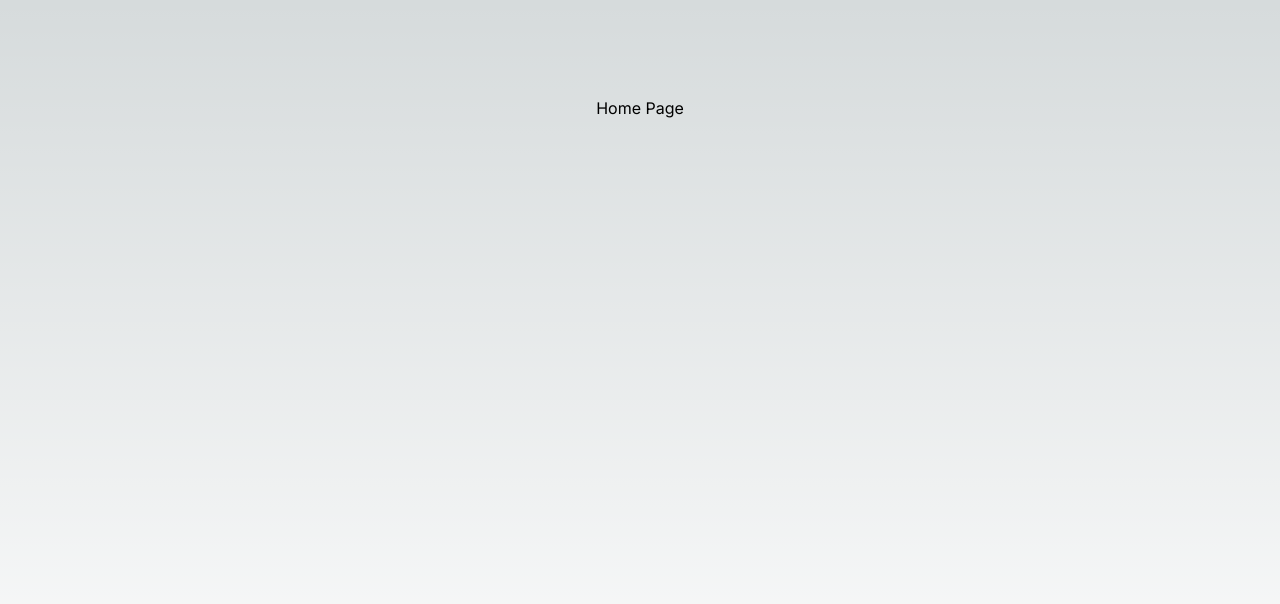
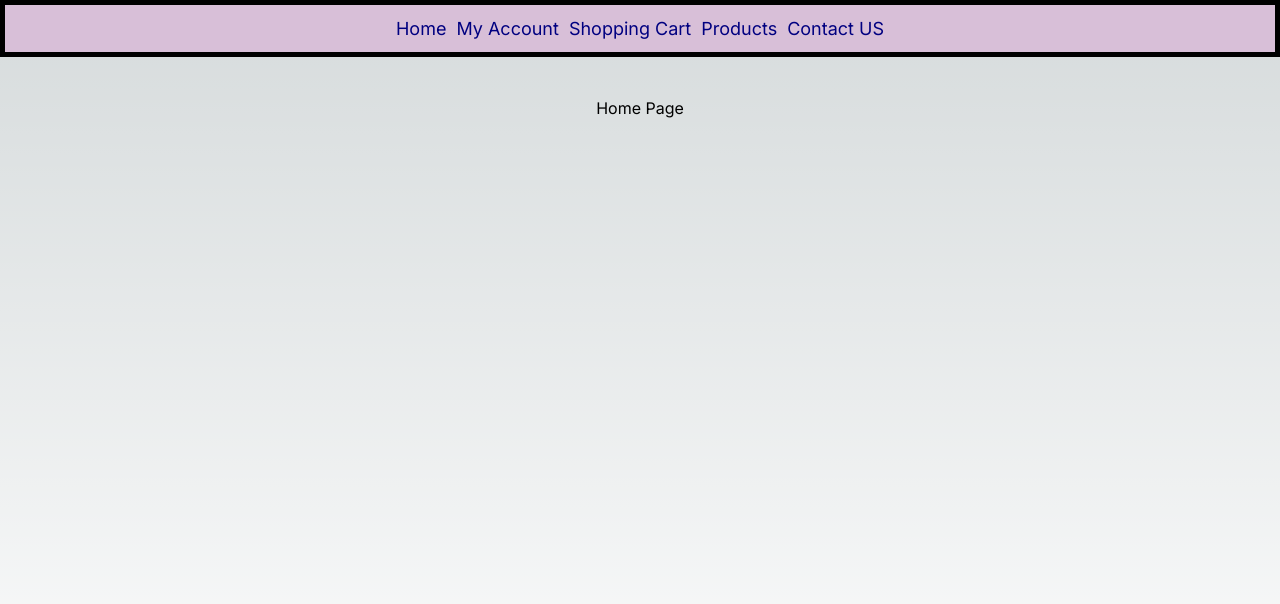
Before and after one commit to garrettWinter/electronic-empire, a Next.js app: page / in a window 1280 px wide. Shown: the top 604 px of the page. Built offline with nearby package versions, Linux system fonts and the light colour scheme.

Commit message:
Created a basic header component and added to layout file for easier page navigation.

```diff
--- /dev/null
+++ b/app/components/Header.js
@@ -0,0 +1,54 @@
+import { wrap } from "module";
+import Link from "next/link";
+
+
+import { useRouter } from 'next/navigation'
+
+export default async function Header() {
+  return (
+    <header>
+      <nav style={{
+        display: 'flex',
+        flexWrap: 'wrap',
+        color: 'navy',
+        backgroundColor: 'thistle',
+        justifyContent: 'center',
+        flexDirection: 'row',
+        position: 'fixed',
+        width: '100%',
+        border: '5px solid black',
+        padding: '10px 5px',
+        top: 0
+      }}>
+        <ul>
+          <li style={{
+            display: 'inline',
+            padding: '5px',
+            fontSize: 'large',
+          }}><a href="http://localhost:3000" >Home</a></li>
+          <li style={{
+            display: 'inline',
+            padding: '5px',
+            fontSize: 'large',
+          }}><a href="http://localhost:3000/accounts">My Account</a></li>
+          <li style={{
+            display: 'inline',
+            padding: '5px',
+            fontSize: 'large',
+          }}><a href="http://localhost:3000/cart">Shopping Cart</a></li>
+          <li style={{
+            display: 'inline',
+            padding: '5px',
+            fontSize: 'large',
+          }}><a href="http://localhost:3000/products">Products</a></li>
+          <li style={{
+            display: 'inline',
+            padding: '5px',
+            fontSize: 'large',
+          }}><a href="http://localhost:3000/contact" >Contact US</a></li>
+        </ul>
+
+      </nav>
+    </header >
+  );
+}
--- a/app/layout.tsx
+++ b/app/layout.tsx
@@ -1,6 +1,7 @@
 import './globals.css'
 import type { Metadata } from 'next'
 import { Inter } from 'next/font/google'
+import Header from "./components/Header";
 
 const inter = Inter({ subsets: ['latin'] })
 
@@ -16,7 +17,12 @@ export default function RootLayout({
 }) {
   return (
     <html lang="en">
-      <body className={inter.className}>{children}</body>
+      <body className={inter.className}>
+        <div>
+        <Header />
+        {children}
+        </div>
+        </body>
     </html>
   )
 }
```
